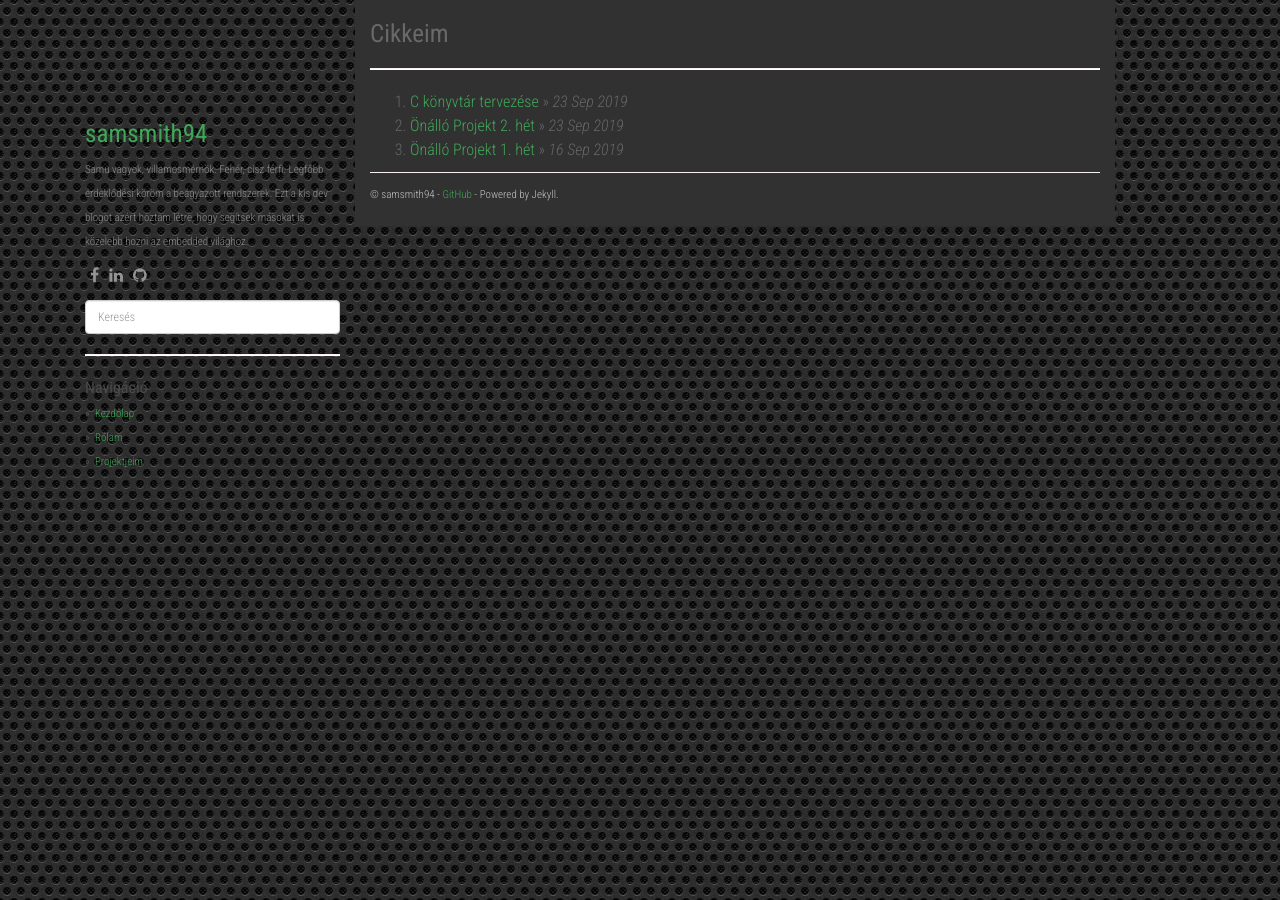
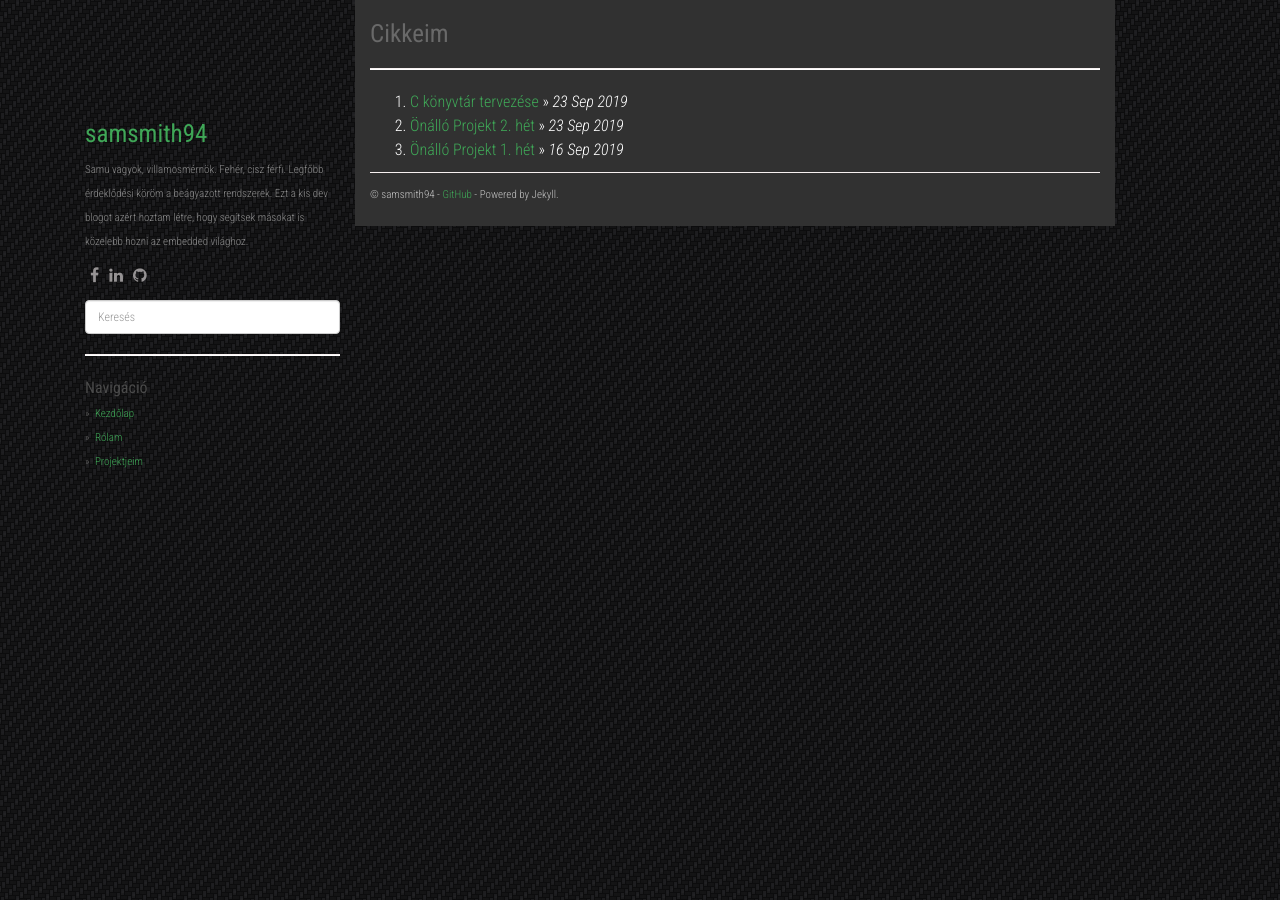
Before and after one commit to samsmith94/samsmith94.github.io, a Jekyll site: the page built from index.html, in a window 1280 px wide. Built offline with Jekyll 4.4.1, drawn with Linux system fonts in a browser that asks for light colours; nearby versions of some CDN libraries; the list of posts is cut into pages by our own code.

Commit message:
chang background

```diff
--- a/static/css/main.css
+++ b/static/css/main.css
@@ -4,7 +4,7 @@ body {
   line-height: 1.5em;
   font-weight: 300;
   font-size: 16px;
-  color: #666;
+  color: #fff;
 }
 hr {
   margin-top: 20px;
```
Also changed, not shown: static/img/__subtle_dots.png (added), static/img/subtle_dots.png.
